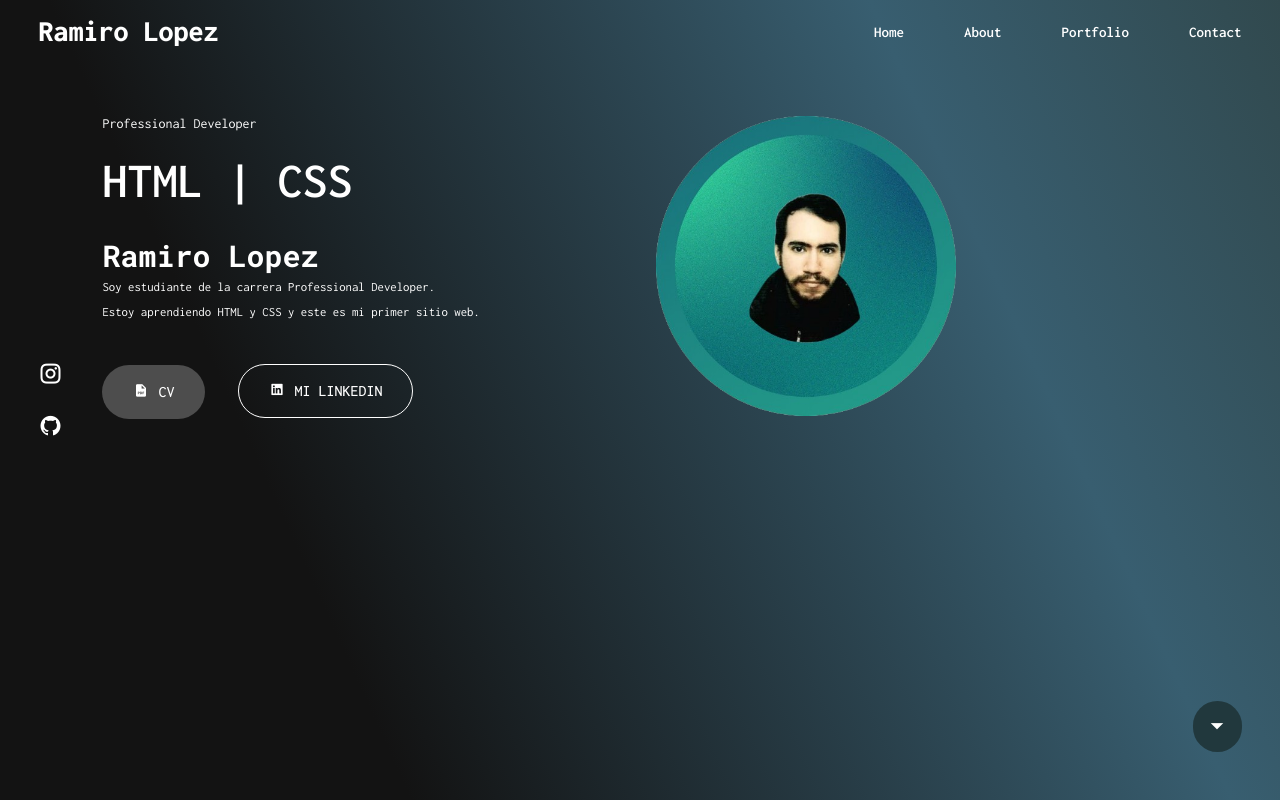
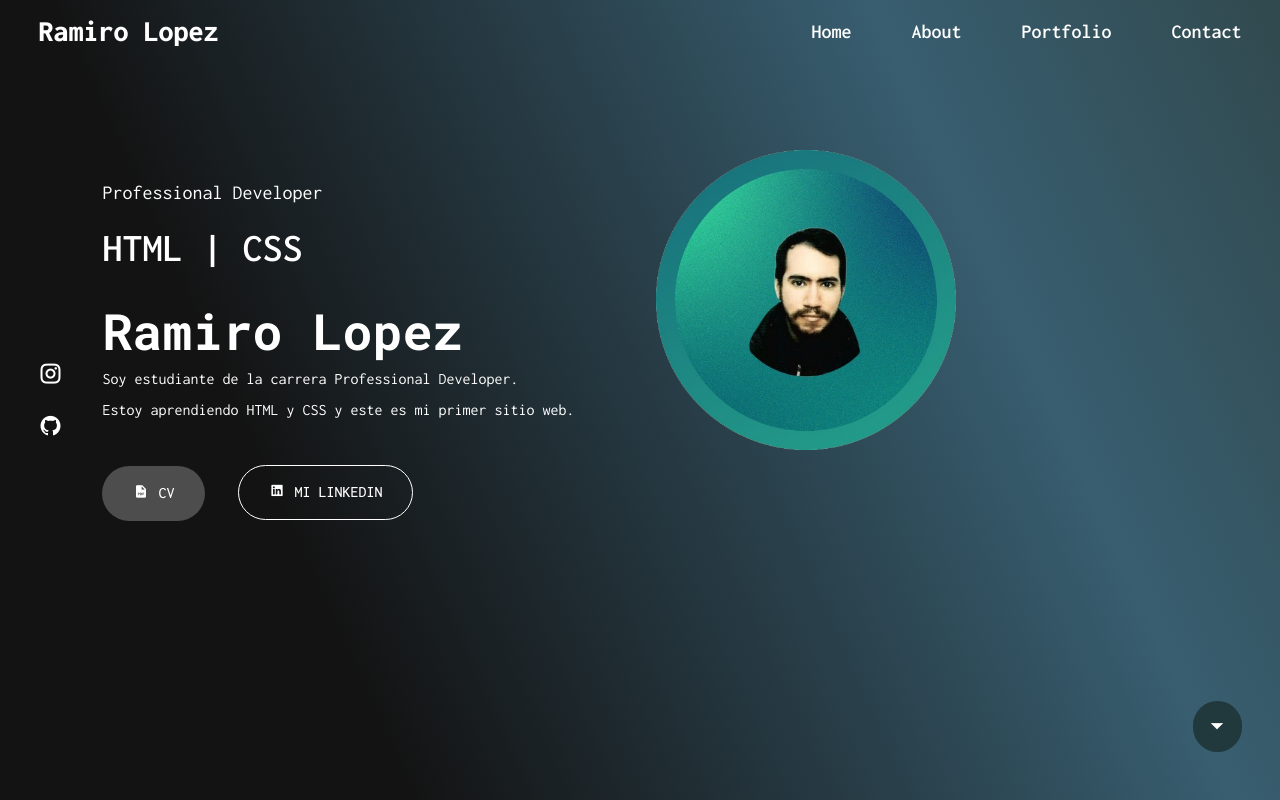
Before and after one commit to RamiroLopezDev/1er-Sitio-Web, a plain HTML site: page index.html in a window 1280 px wide. Drawn offline with nearby package versions, Linux system fonts and the light colour scheme.

Commit message:
5to Commit: Se realizan algunas modificaciones de tamaño de letras e imagen

```diff
--- a/style.css
+++ b/style.css
@@ -37,7 +37,7 @@ header{
 
 .nav-list a{
     margin-left: 60px;
-    font-size: 15px;
+    font-size: 20px;
     font-weight: 600; /* Esto es el grosor de la fuente */
     border-bottom: 2px solid transparent; /* Esto subraya la barra de navegación para futura transicion */
     transition: all 0.5s ease;
@@ -80,29 +80,30 @@ section{
 }
 
 .hero-text h5{
-    font-size: 14px;
+    font-size: 20px;
     font-weight: 400;
     margin-bottom: 25px;
+    margin-top: 100px;
+}
+
+.hero-text h4{
+    font-weight: 600;
+    margin-top: 10px;
+    font-size: 40px;
+    line-height: 1;
+    margin: 0 0 30px;
 }
 
 .hero-text h1{
     font-family: Roboto Mono, monospace;
-    font-size: 30px;
-}
-
-.hero-text h4{
-    font-size: 18px;
-    font-weight: 600;
-    margin-top: 10px;
     font-size: 50px;
-    line-height: 1;
-    margin: 0 0 30px;
 }
 
 .hero-text p{
     font-size: 80%;
     margin-bottom: 40px;
     line-height: 1.9;
+    font-size: 16px;
 }
 
 .hero-text a{
```
